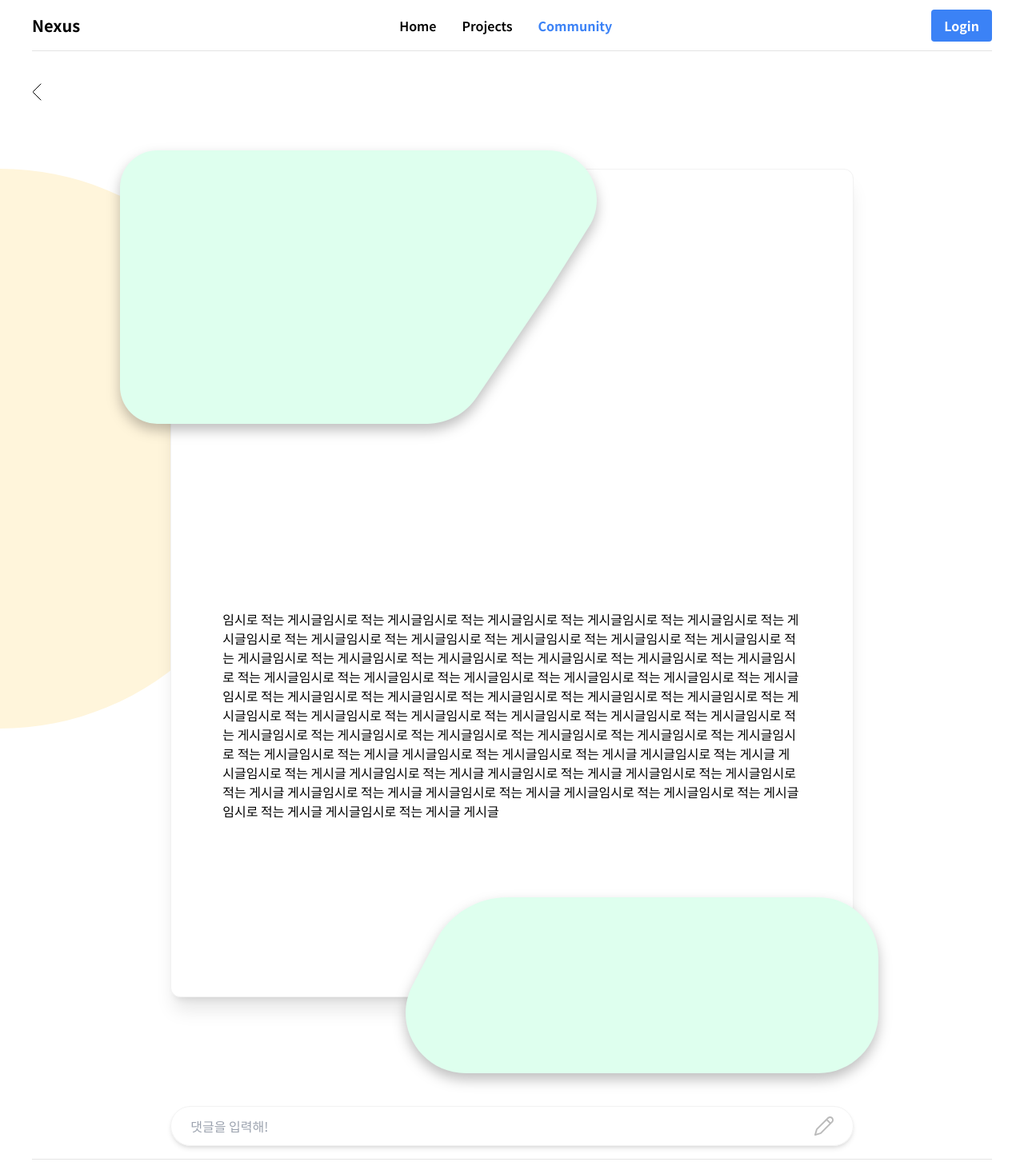
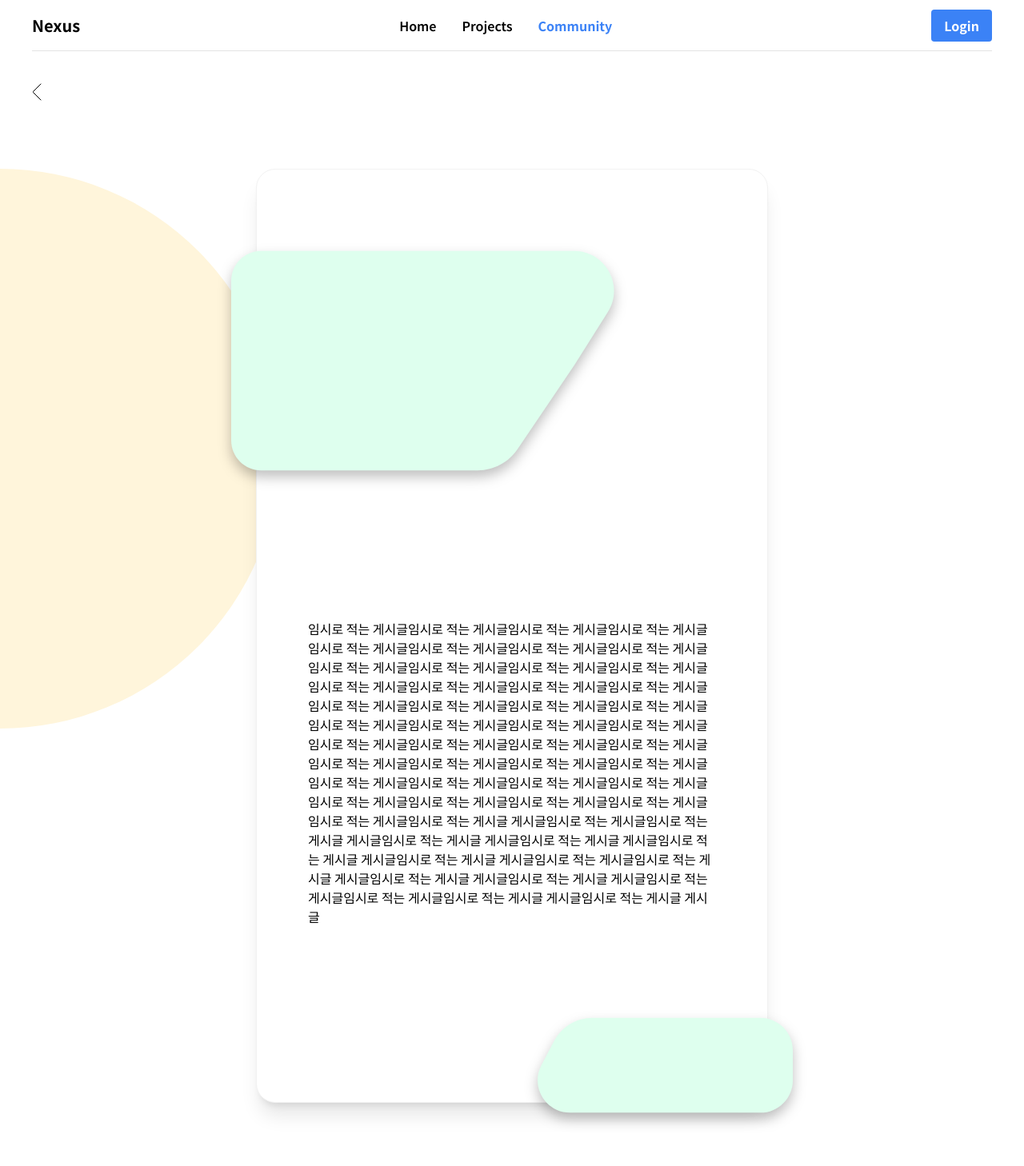
Before and after one commit to wwwcomcomcomcom/nexus-fe, a React (Vite) app: page /post/1 in a window 1280 px wide. Shown: the top 1458 px of the page at 80% size. Built offline with nearby package versions, Linux system fonts and the light colour scheme.

Commit message:
reduce element size

```diff
--- a/src/page/PostPage.tsx
+++ b/src/page/PostPage.tsx
@@ -19,10 +19,10 @@ function PostPage() {
       </div>
       <main className="flex flex-col pt-10 items-center">
         <div className="w-[700px] h-[700px] rounded-full absolute bg-[#FFF5DB] left-0 -z-10 -translate-x-1/2"></div>
-        <div className="w-2/3 flex flex-col">
-          <div className="bg-white border border-[#F2F2F2] rounded-xl w-full shadow-xl mb-24">
-            <PostGreenTopBox className="relative -top-32 -left-16 w-[70%]" />
-            <p className="mx-16">
+        <div className="w-1/2 flex flex-col">
+          <div className="bg-white border border-[#F2F2F2] rounded-3xl w-full shadow-xl mb-24">
+            <PostGreenTopBox className="relative -top-9 -left-8 w-[75%]" />
+            <p className="mx-16 mt-3">
               임시로 적는 게시글임시로 적는 게시글임시로 적는 게시글임시로 적는
               게시글임시로 적는 게시글임시로 적는 게시글임시로 적는 게시글임시로
               적는 게시글임시로 적는 게시글임시로 적는 게시글임시로 적는
@@ -43,7 +43,7 @@ function PostPage() {
               게시글임시로 적는 게시글 게시글
             </p>
             <div className="flex justify-end">
-              <PostGreenBottomBox className=" translate-x-8 translate-y-24" />
+              <PostGreenBottomBox className=" translate-x-8 translate-y-16 w-[50%]" />
             </div>
           </div>
           <label
```
